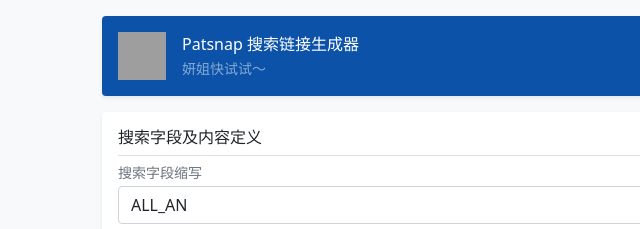
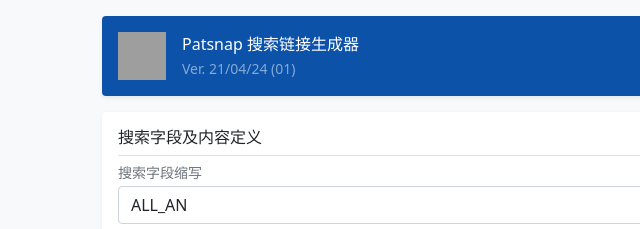
Before and after one commit to JoshYEn/patsnap-url-generator, a plain HTML site: page index.html in a window 1280 px wide. Shown: the top 229 px of the page, 0-640 px from the left. Drawn offline with nearby package versions, Linux system fonts and the light colour scheme; grey boxes are pictures that could not be loaded.

Commit message:
add version number

```diff
--- a/index.html
+++ b/index.html
@@ -58,7 +58,7 @@
       </div>
       <div class="lh-100 flex-grow-1">
         <h6 class="mb-2 text-white lh-100">Patsnap 搜索链接生成器</h6>
-        <small>妍姐快试试～</small>
+        <small>Ver. 21/04/24 (01)</small>
       </div>
       <div class="lh-100 me-2">
         <button type="button" class="btn btn-success submitButton">
```
